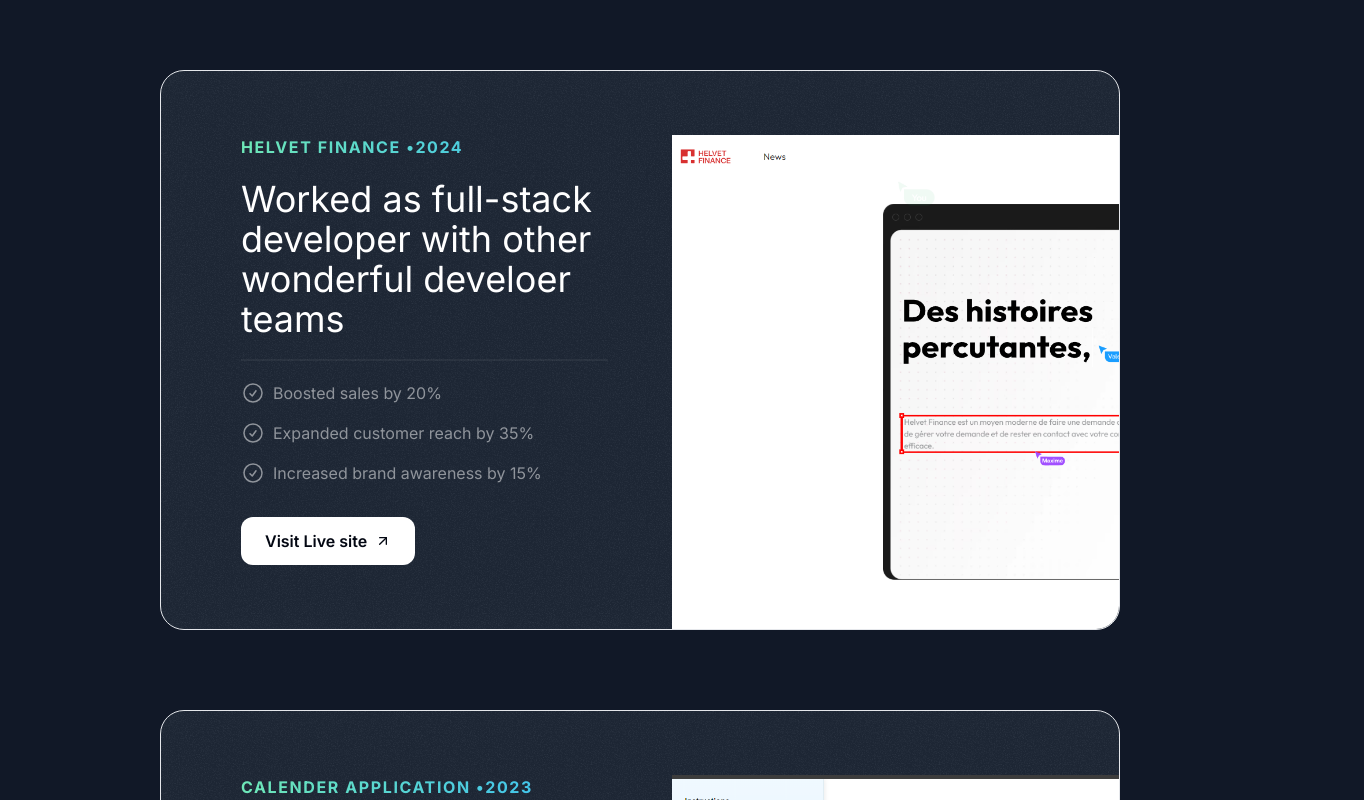
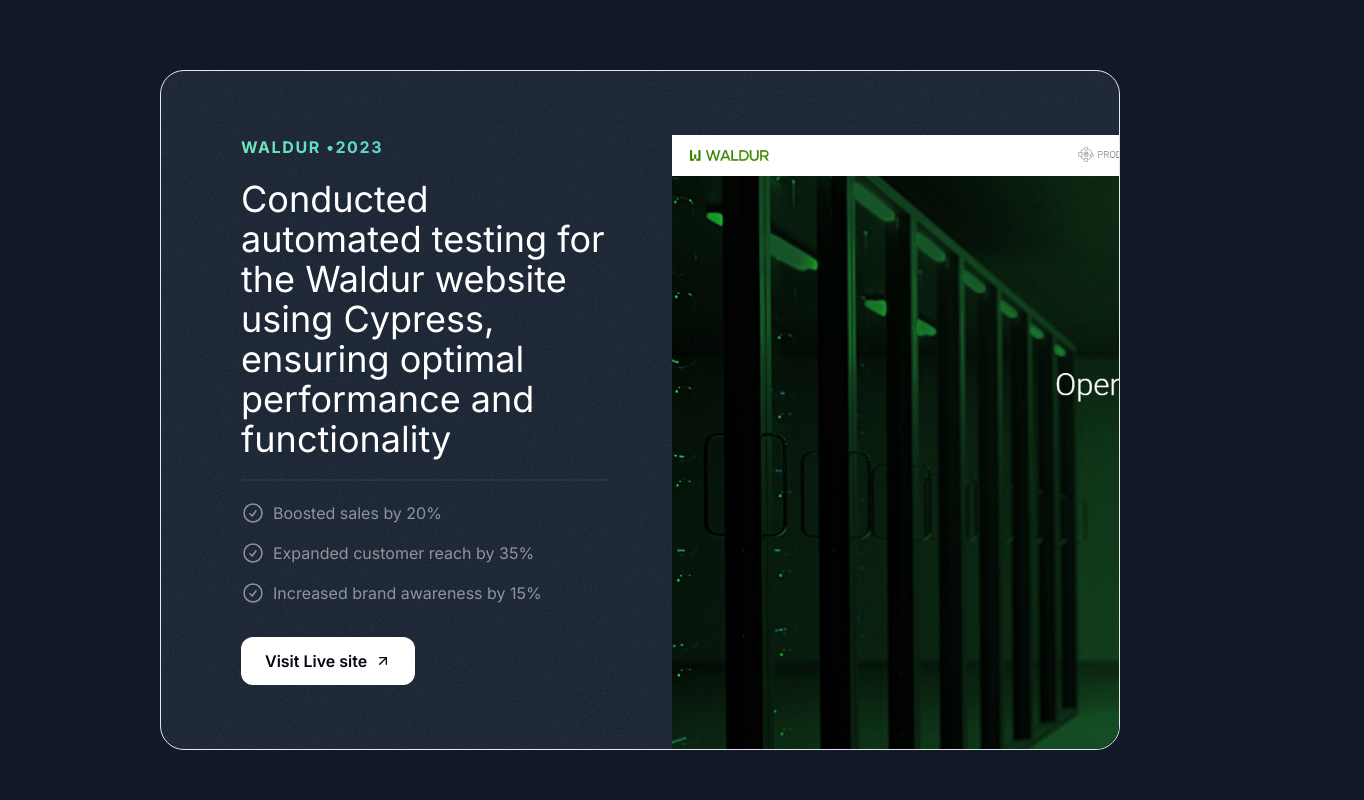
Before and after one commit to turjot55/protfolio, a Next.js app: page / in a window 1280 px wide. Shown: the part 1820-2620 px from the top of the page, 1364 px wide, since content can reach past the window. Built offline with nearby package versions, Linux system fonts and the light colour scheme; a web font is replaced by a local one.

Commit message:
changed the project

```diff
--- a/src/sections/Projects.tsx
+++ b/src/sections/Projects.tsx
@@ -1,5 +1,5 @@
 import darkSaasLandingPage from "@/assets/images/turja3.png";
-import lightSaasLandingPage from "@/assets/images/turja2.png";
+import lightSaasLandingPage from "@/assets/images/turja4.png";
 import aiStartupLandingPage from "@/assets/images/turja1.png";
 import Image from "next/image";
 import CheckCirclekIcon from "@/assets/icons/check-circle.svg";
@@ -23,15 +23,16 @@
     id: 1,
   },
   {
-    company: "Helvet Finance",
-    year: "2024",
-    title: "Worked as full-stack developer with other wonderful develoer teams",
+    company: "Waldur",
+    year: "2023",
+    title:
+      "Conducted automated testing for the Waldur website using Cypress, ensuring optimal performance and functionality",
     results: [
       { title: "Boosted sales by 20%" },
       { title: "Expanded customer reach by 35%" },
       { title: "Increased brand awareness by 15%" },
     ],
-    link: "https://www.helvetfinance.ch/en",
+    link: "https://waldur.com/",
     image: lightSaasLandingPage,
     id: 2,
   },
```
Also changed, not shown: src/assets/images/turja4.png (added).
